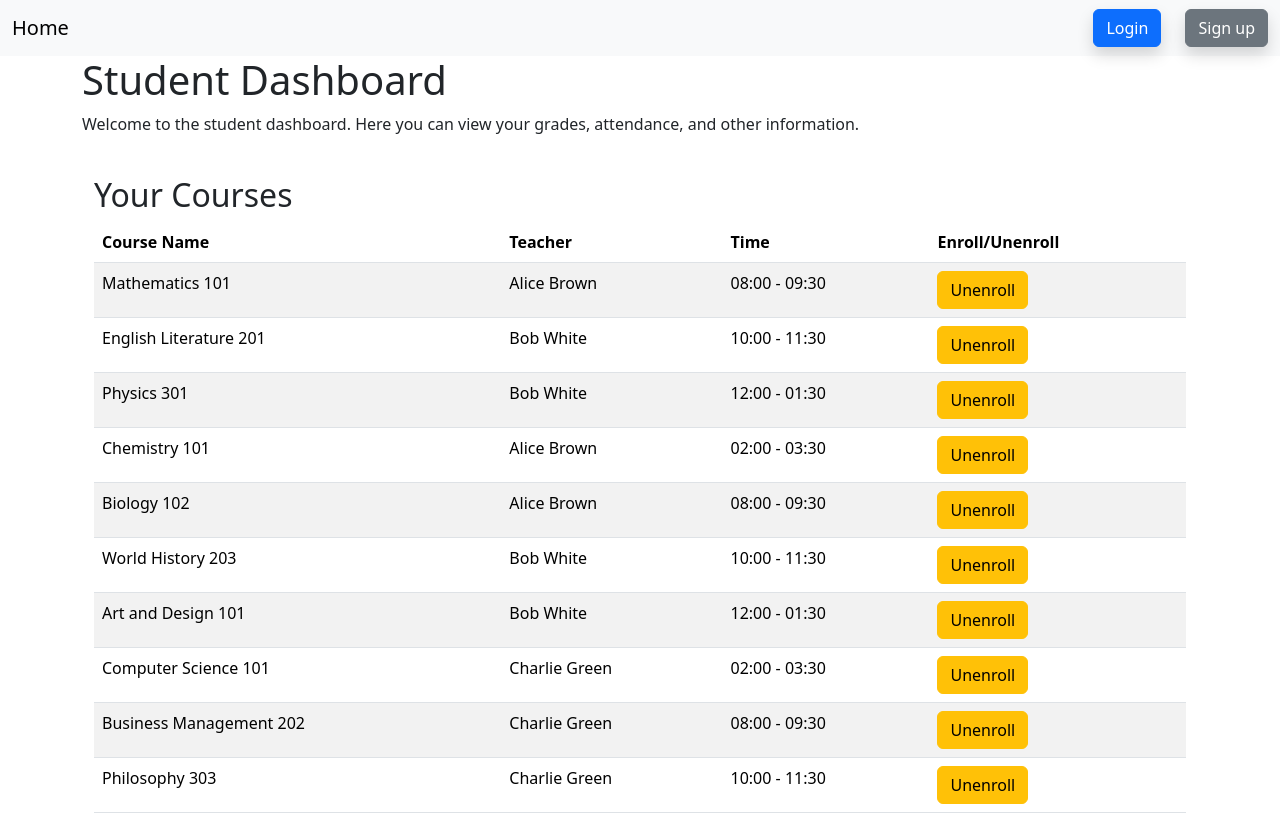
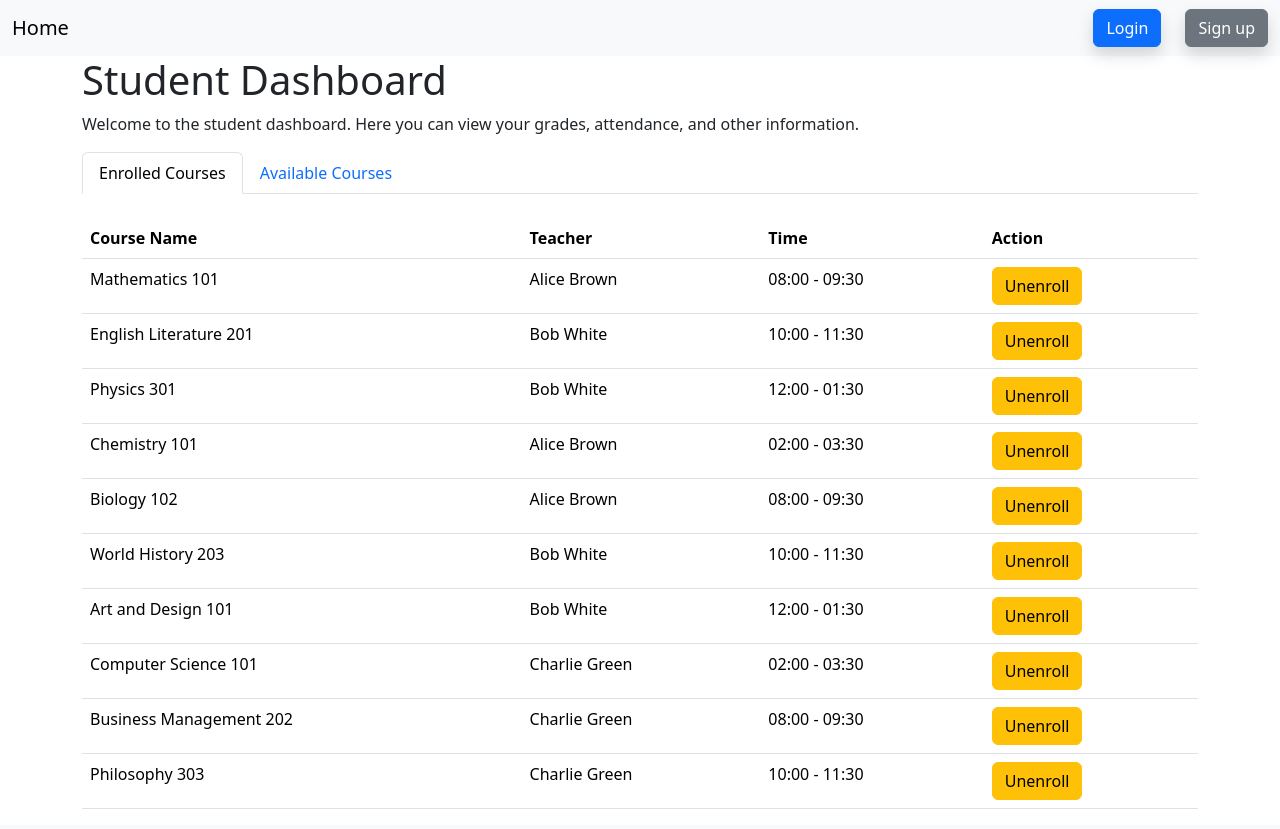
Before and after one commit to Amehroke/MiniProject, a Flask app: template app/templates/student.html in a window 1280 px wide. Run offline with Flask 3, Linux system fonts and the light colour scheme; the template is opened without the code that fills it: values that come from a table or form of the project are taken from there, others are empty; data comes from the database, SQL or seed files in the repository; some libraries are stand-ins or nearby versions.

Commit message:
Added tab functionality to the student homepage

```diff
--- a/app/templates/base.html
+++ b/app/templates/base.html
@@ -52,6 +52,9 @@
     </main>
 
     <script src="https://cdn.jsdelivr.net/npm/bootstrap@5.3.3/dist/js/bootstrap.bundle.min.js" integrity="sha384-YvpcrYf0tY3lHB60NNkmXc5s9fDVZLESaAA55NDzOxhy9GkcIdslK1eN7N6jIeHz" crossorigin="anonymous"></script>
+    <script src="https://code.jquery.com/jquery-3.5.1.slim.min.js"></script>
+    <script src="https://cdn.jsdelivr.net/npm/@popperjs/core@2.9.2/dist/umd/popper.min.js"></script>
+    <script src="https://stackpath.bootstrapcdn.com/bootstrap/4.5.2/js/bootstrap.min.js"></script>
     <script src="{{ url_for('static', filename='js/teacher.js') }}"></script>
     <script>
         document.addEventListener("DOMContentLoaded", function() {
--- a/app/templates/student.html
+++ b/app/templates/student.html
@@ -4,10 +4,7 @@
     Student Dashboard
 {% endblock %}
 
-
 {% block content %}
- <!-- PUT CODE HERE -->
-
 <div class="container">
     <div class="row">
         <div class="col-md-12">
@@ -16,28 +13,69 @@
         </div>
     </div>
 
-    <div class="container mt-4">
-        <h2>Your Courses</h2>
-        <table class="table table-striped">
+    <!-- Tab navigation -->
+    <ul class="nav nav-tabs" id="dashboardTabs" role="tablist">
+        <li class="nav-item">
+            <a class="nav-link active" id="enrolled-tab" data-toggle="tab" href="#enrolled" role="tab" aria-controls="enrolled" aria-selected="true">Enrolled Courses</a>
+        </li>
+        <li class="nav-item">
+            <a class="nav-link" id="available-tab" data-toggle="tab" href="#available" role="tab" aria-controls="available" aria-selected="false">Available Courses</a>
+        </li>
+    </ul>
+
+    <!-- Tab content -->
+    <div class="tab-content" id="dashboardTabsContent">
+        <!-- Enrolled Courses Tab -->
+        <div class="tab-pane fade show active" id="enrolled" role="tabpanel" aria-labelledby="enrolled-tab">
+            <div class="table-responsive mt-4">
+                <table class="table table-hover">
                     <thead>
                         <tr>
                             <th>Course Name</th>
                             <th>Teacher</th>
                             <th>Time</th>
-                    <th>Enroll/Unenroll</th>
+                            <th>Action</th>
                         </tr>
                     </thead>
                     <tbody>
-                {% for course in courses %}
+                        {% for course in enrolled_courses %}
                         <tr>
                             <td>{{ course.name }}</td>
-                    <td>{{course.teacher.first_name + ' ' + course.teacher.last_name}}</td>
+                            <td>{{ course.teacher.first_name }} {{ course.teacher.last_name }}</td>
                             <td>{{ course.time }}</td>
-                    <td><button class="btn btn-warning">Unenroll</button></td>
+                            <td><button class="btn btn-warning" onclick="location.href='/unenroll?courseId={{ course.id }}'">Unenroll</button></td>
                         </tr>
                         {% endfor %}
                     </tbody>
                 </table>
             </div>
-    <!-- END CODE -->
+        </div>
+
+        <!-- Available Courses Tab -->
+        <div class="tab-pane fade" id="available" role="tabpanel" aria-labelledby="available-tab">
+            <div class="table-responsive mt-4">
+                <table class="table table-hover">
+                    <thead>
+                        <tr>
+                            <th>Course Name</th>
+                            <th>Teacher</th>
+                            <th>Time</th>
+                            <th>Action</th>
+                        </tr>
+                    </thead>
+                    <tbody>
+                        {% for course in available_courses %}
+                        <tr>
+                            <td>{{ course.name }}</td>
+                            <td>{{ course.teacher.first_name }} {{ course.teacher.last_name }}</td>
+                            <td>{{ course.time }}</td>
+                            <td><button class="btn btn-success" onclick="location.href='/enroll?courseId={{ course.id }}'">Enroll</button></td>
+                        </tr>
+                        {% endfor %}
+                    </tbody>
+                </table>
+            </div>
+        </div>
+    </div>
+</div>
 {% endblock %}
```
Also changed, not shown: app/routes.py (+15 -4 lines). Lines whose indentation alone changed are shown as unchanged.
